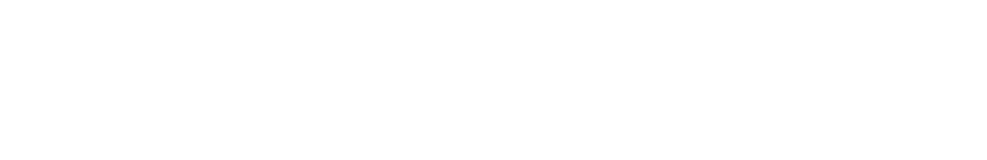
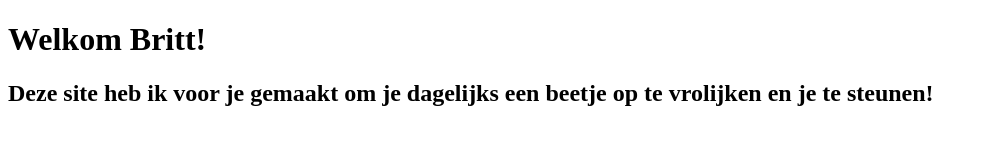
Before and after one commit to ruben1515/yougotthis, a plain HTML site: page index.html in a window 1280 px wide. Shown: the whole page, without its empty margins (0-987 px from the left). Drawn offline with Linux system fonts and the light colour scheme.

Commit message:
First lines of text

```diff
--- a/index.html
+++ b/index.html
@@ -2,9 +2,13 @@
 <html lang="en">
 <head>
     <meta charset="UTF-8">
-    <title>Speciaal voor jouw</title>
+    <title>Voor Britt</title>
 </head>
 <body>
-
+    <header>
+        <h1>Welkom Britt!</h1>
+        <h2>Deze site heb ik voor je gemaakt om je dagelijks een beetje op te vrolijken en je te steunen!</h2>
+    </header>
+    <div></div>
 </body>
 </html>
```
